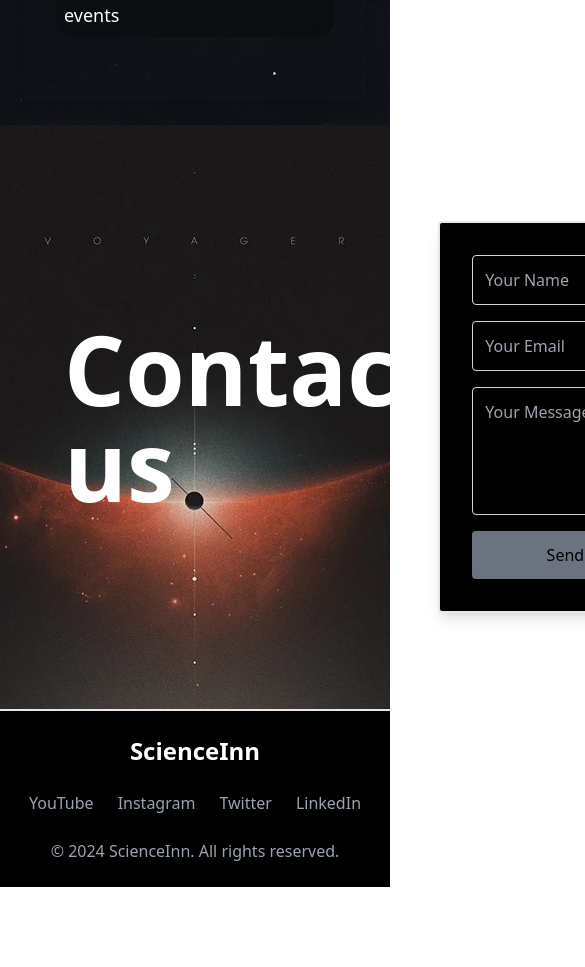
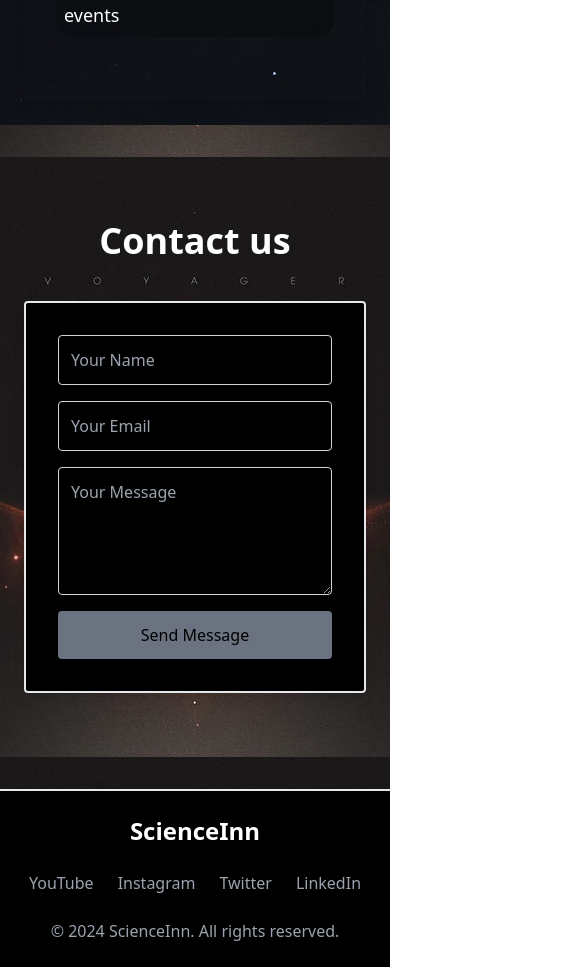
Before and after one commit to auscode/scienceinn-web, a React (Vite) app: page / in a window 390 px wide. Shown: the part 3167-4134 px from the top of the page, 585 px wide, since content can reach past the window. Before the commit the page ends 4054 px from the top, so only its background shows below. Built offline with nearby package versions, Linux system fonts and the light colour scheme.

Commit message:
contact page is now responsive

```diff
--- a/src/components/Contact.jsx
+++ b/src/components/Contact.jsx
@@ -15,7 +15,6 @@ export default function Contact() {
             email: formData.get('email'),
             message: formData.get('message')
         };
-
 
         try {
             await emailjs.send(
@@ -37,8 +36,8 @@ export default function Contact() {
     };
 
     return (
-        <div className="contact flex flex-row justify-between items-center justify-center bg-black py-24 px-6 bg-contact contact-class" id="contact">
-            <h1 className="text-8xl font-bold ml-10 mb-0 text-white">Contact us</h1>
+        <div className="contact flex flex-col lg:flex-row justify-between items-center bg-black py-24 px-6 bg-contact contact-class" id="contact">
+            <h1 className="text-4xl md:text-6xl lg:text-8xl font-bold mb-10 lg:mb-0 text-white lg:ml-10">Contact us</h1>
             <div className="bg-black border-2 p-8 rounded shadow-lg w-full max-w-lg">
                 <form className="flex flex-col text-white space-y-4" onSubmit={handleSubmit}>
                     <input
```
